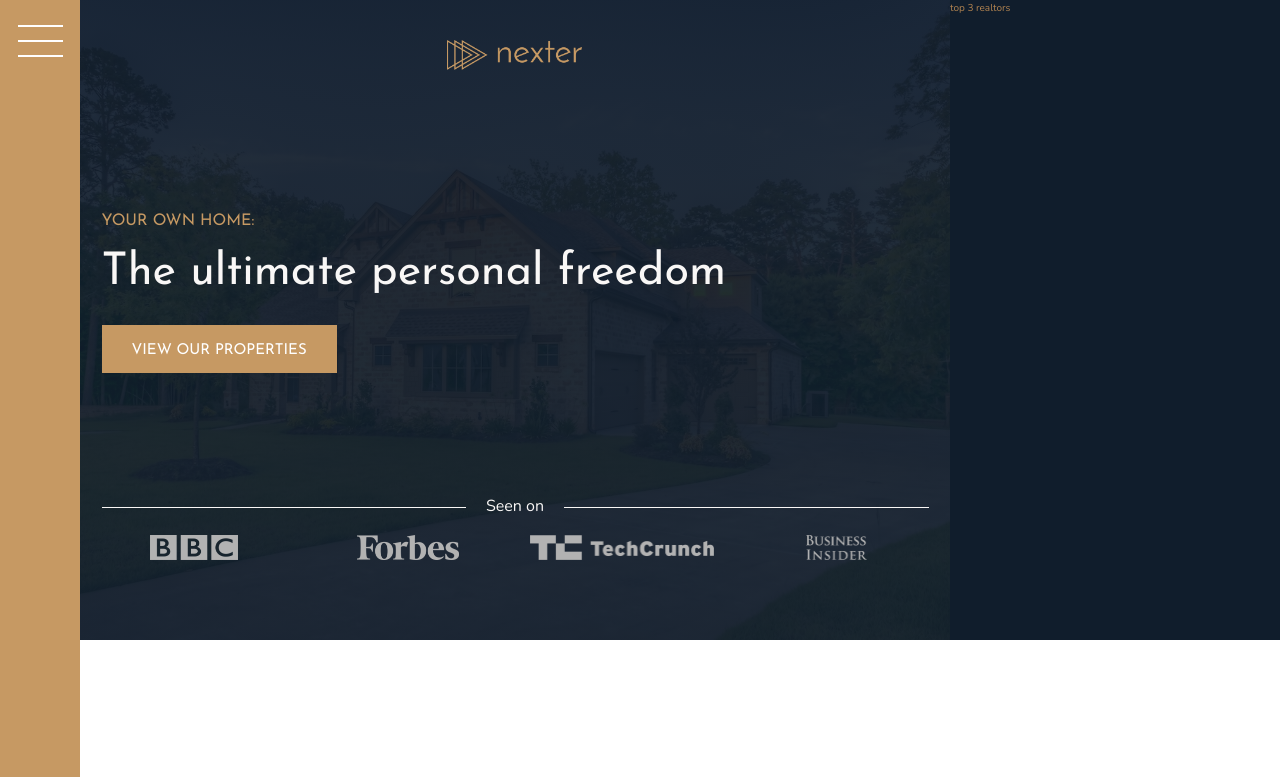
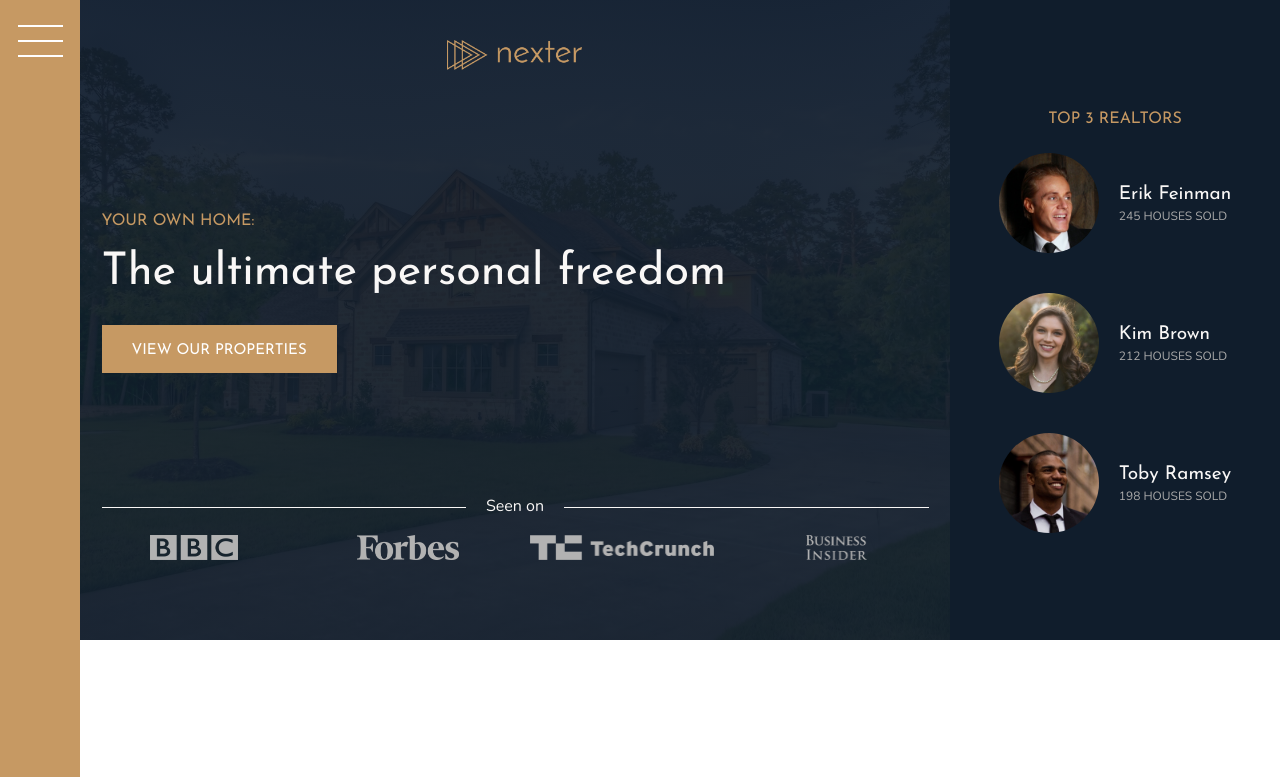
Before and after one commit to TadasBalsys/Nexter, a website: page index.html in a window 1280 px wide. Shown: the top 777 px of the page. Drawn offline with nearby package versions, Linux system fonts and the light colour scheme; files whose address does not match are found by name.

Commit message:
Created top realtors section.

```diff
--- a/index.html
+++ b/index.html
@@ -19,19 +19,46 @@
       </div>
     </div>
     <header class="header">
-      <img src="img/logo.png" alt="Nexter logo" class="header__logo">
+      <img src="img/logo.png" alt="Nexter logo" class="header__logo" />
       <h3 class="heading-3">Your own home:</h3>
       <h1 class="heading-1">The ultimate personal freedom</h1>
       <button class="btn header__btn">view our properties</button>
       <div class="header__seenon-text">Seen on</div>
       <div class="header__seenon-logos">
-        <img src="img/logo-bbc.png" alt="Seen on logo 1">
-        <img src="img/logo-forbes.png" alt="Seen on logo 2">
-        <img src="img/logo-techcrunch.png" alt="Seen on logo 3">
-        <img src="img/logo-bi.png" alt="Seen on logo 4">
+        <img src="img/logo-bbc.png" alt="Seen on logo 1" />
+        <img src="img/logo-forbes.png" alt="Seen on logo 2" />
+        <img src="img/logo-techcrunch.png" alt="Seen on logo 3" />
+        <img src="img/logo-bi.png" alt="Seen on logo 4" />
       </div>
     </header>
-    <div class="realtors">top 3 realtors</div>
+    <div class="realtors">
+      <h3 class="heading-3">top 3 realtors</h3>
+      <div class="realtors__list">
+        <img class="realtors__avatar" src="img/realtor-1.jpeg" alt="Realtor 1" />
+        <div class="realtors__details">
+          <h4 class="heading-4 heading-4--light">Erik Feinman</h4>
+          <p class="realtors__sold">245 houses sold</p>
+        </div>
+          <img
+            class="realtors__avatar"
+            src="img/realtor-2.jpeg"
+            alt="Realtor 2"
+          />
+          <div class="realtors__details">
+            <h4 class="heading-4 heading-4--light">Kim Brown</h4>
+            <p class="realtors__sold">212 houses sold</p>
+          </div>
+            <img
+            class="realtors__avatar"
+            src="img/realtor-3.jpeg"
+            alt="Realtor 3"
+          />
+          <div class="realtors__details">
+            <h4 class="heading-4 heading-4--light">Toby Ramsey</h4>
+            <p class="realtors__sold">198 houses sold</p>
+          </div>
+      </div>
+    </div>
     <section class="features">
       <div class="feature">
         <svg class="feature__icon">
--- a/sass/_realtors.scss
+++ b/sass/_realtors.scss
@@ -1,4 +1,30 @@
 .realtors {
   background-color: $color-secondary;
   grid-column: col-start 7 / full-end;
+  padding: 3rem;
+  display: grid;
+  row-gap: 2rem;
+  align-content: center;
+  justify-content: center;
+  justify-items: center;
+
+  &__list {
+    display: grid;
+    grid-template-columns: min-content max-content;
+    gap: 5vh 2rem;
+    align-items: center;
+  }
+
+  &__avatar {
+    height: 10rem;
+    width: 10rem;
+    border-radius: 50%;
+  }
+
+  &__sold {
+    font-size: 1.2rem;
+    color: $color-grey-light-2;
+    text-transform: uppercase;
+    margin-top: -3px;
+  }
 }
```
Also changed, not shown: css/style.css.
